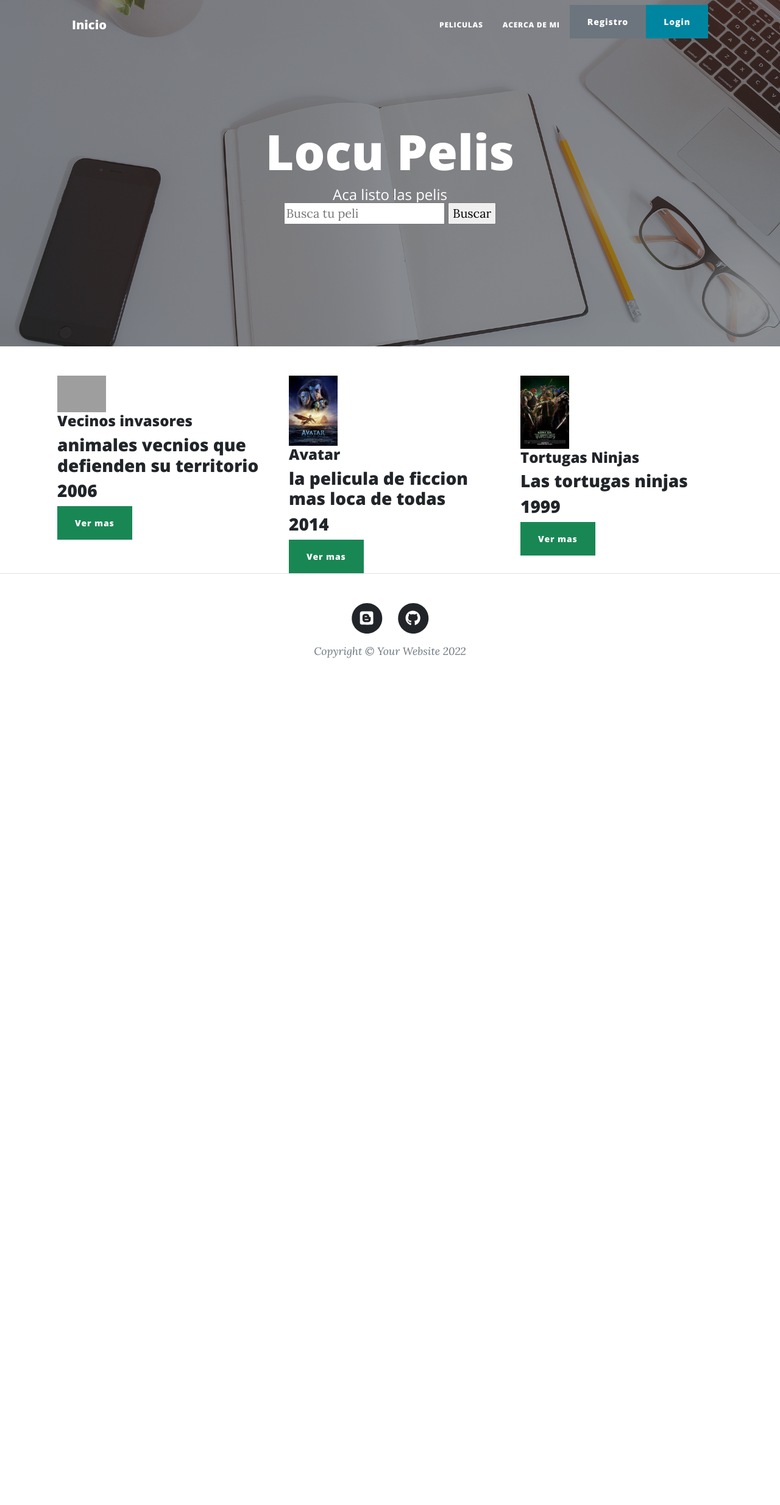
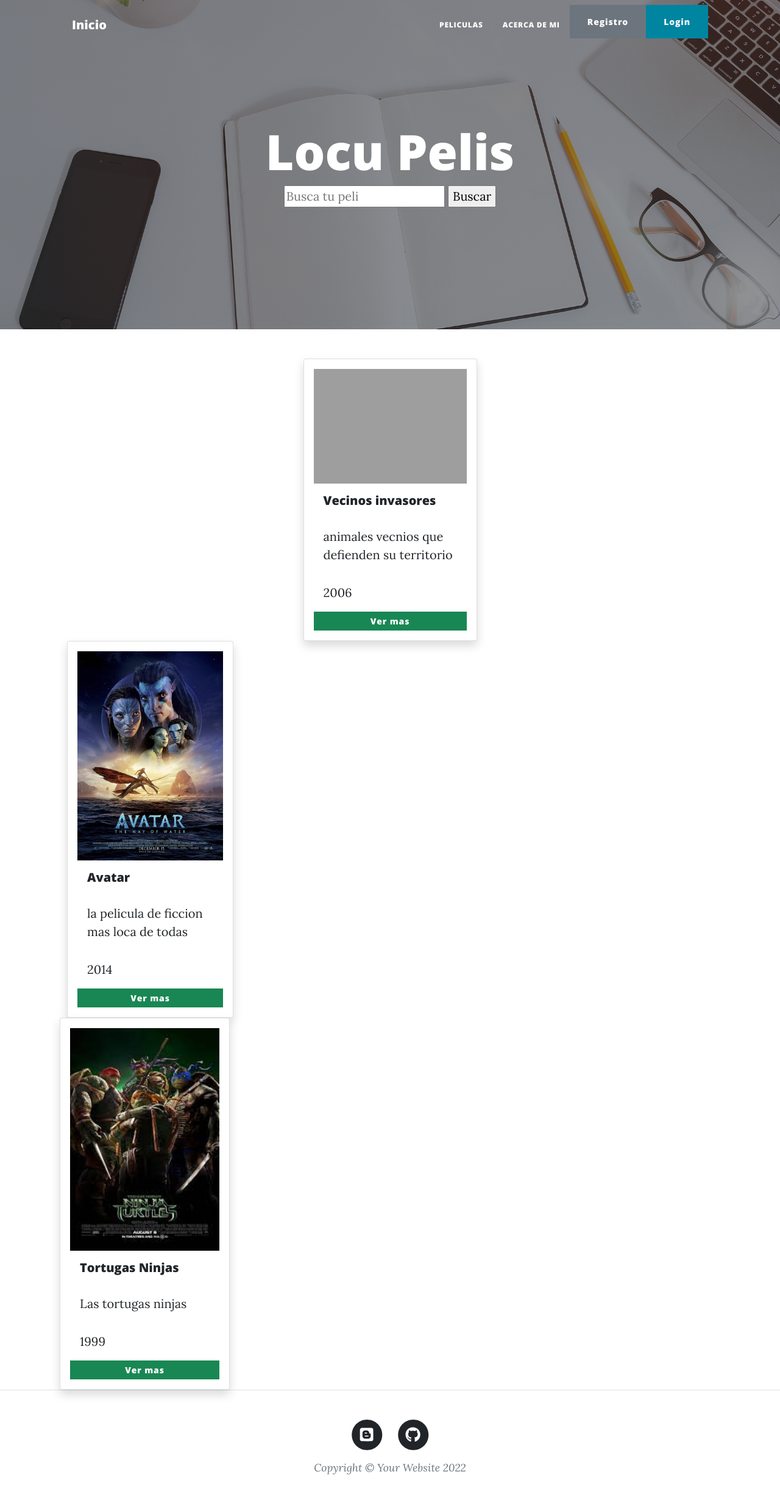
Before and after one commit to axelrivm/Blog-Pelicula-proyectoFinal, a Django app: page /Blog/listarPeli/ in a window 1280 px wide. Shown: the whole page at 61% size. Before the commit the page ends 1079 px from the top, so only its background shows below. Run offline with Django 4.2, Linux system fonts and the light colour scheme; data comes from the database, SQL or seed files in the repository; both versions use the stored data as it was after the commit; parts of the project's set-up code (start-up, migrations or seed data) failed here and were passed over; some libraries are stand-ins or nearby versions; grey boxes are pictures that could not be loaded.

Commit message:
Release 1.2.0

```diff
--- a/Blog/templates/main/about.html
+++ b/Blog/templates/main/about.html
@@ -1,12 +1,6 @@
 {% extends "main/padre.html" %}
 
 {% load static %}
-
-{% block titulo%}
-
-<span class="subheading">Acerca de mi</span>
-
-{% endblock %}
 
 {% block funcion %}
     <div class="" style="max-width: 100%;">
--- a/Blog/templates/main/lista.html
+++ b/Blog/templates/main/lista.html
@@ -1,13 +1,6 @@
 {% extends "main/padre.html" %}
 
 {% load static %}
-
-{% block titulo%}
-
-    <span class="subheading">Aca listo las pelis</span>
-
-{% endblock %}
-
 
 {% block funcion %}
     {% if user.is_authenticated %}
@@ -26,17 +19,21 @@
     <div class="container">
         <div class="row gx-4 gx-lg-5 justify-content-center">
             {% for peli in peliculas %}
-                <div class="col-4">
-                    <img src="{{ peli.imagen.url }}" width=80 >
-                    <h4>{{peli.nombre}} </h4>
-                    <h3>{{peli.sinopsis}}</h3>
-                    <h3>{{peli.año}}</h3>
-                    {% if user.is_authenticated %}
-                    <a class="btn btn-danger" href="{% url 'modificarPeli' peli.id %}">Modificar</a>
-                    <a class="btn btn-danger" href="{% url 'eliminarPeli' peli.id %}">Eliminar</a>
+            <div class="card mx-3 p-3 col-3 shadow bg-white rounded">
+                <img src="{{ peli.imagen.url }}" class="card-img-top" alt="...">
+                <div class="card-body">
+                  <h5 class="card-title">{{peli.nombre}}</h5>
+                  <p class="card-text">{{peli.sinopsis}}</p>
+                  <p class="card-text">{{peli.año}}</p>
+                </div>
+                  {% if user.is_authenticated %}
+                  <div class="card-footer bg-transparent">
+                  <a class="btn btn-warning btn-sm" href="{% url 'modificarPeli' peli.id %}">Modificar</a>
+                <a class="btn btn-danger btn-sm" href="{% url 'eliminarPeli' peli.id %}">Eliminar</a>
                     {% endif%}
-                    <a class="btn btn-success"  href="{% url 'verPeliDetalle' peli.id %}">Ver mas</a>
+                    <a class="btn btn-success btn-sm"  href="{% url 'verPeliDetalle' peli.id %}">Ver mas</a>
                 </div>
+              </div>
             {% endfor %}
         </div>
     </div>
--- a/Blog/templates/main/verPeliDetalle.html
+++ b/Blog/templates/main/verPeliDetalle.html
@@ -3,11 +3,6 @@
 
 {% load static %}
 
-{% block titulo%}
-
-<span class="subheading">Aca veo la peli con detalle</span>
-
-{% endblock %}
 
 {% block funcion2 %}
 
--- a/Usuario/views.py
+++ b/Usuario/views.py
@@ -24,7 +24,7 @@ def ingreso(request):
             usuario= authenticate(username=name, password=password)
             if usuario is not None:
                 login(request, usuario)
-                return render(request, "main/inicio.html", {"mensaje":f"Usuario {usuario} ingresado correctamente"})
+                return redirect('inicio')
             else:
                 return render(request, "main/login.html", {"form": form, "mensaje": "Error al ingresar el usuario"})
         else:
@@ -39,7 +39,7 @@ def register(request):
         if form.is_valid():
             username= form.cleaned_data
             form.save()
-            return render(request, "main/inicio.html", {"mensaje":f"Usuario {username} creado correctamente"})
+            return redirect('inicio')
         else:
             return render(request, "main/register.html", {"form": form, "mensaje": "Error al crear el usuario"})
 
@@ -61,7 +61,7 @@ def editarPerfil(request):
             usuario.first_name = info["first_name"]
             usuario.last_name = info["last_name"]
             usuario.save()
-            return render(request, "main/inicio.html", {"mensaje":f"Usuario {usuario} modificado correctamente"})
+            return redirect('inicio')
         else:
             return render(request, "main/editarPerfil.html", {"form": form, "nombreusuario":usuario.username})
     else:
```
Also changed, not shown: Blog/templates/main/altaPeli.html (+0 -8 lines), Blog/templates/main/modificar.html (+0 -8 lines), Blog/templates/main/verPeli.html (+14 -10 lines), Usuario/templates/main/editarPerfil.html (+0 -8 lines), Usuario/templates/main/listarPerfil.html (+0 -7 lines), Usuario/templates/main/register.html (+0 -8 lines), db.sqlite3, media/avatar/TMT_b3vfy8L.jpg (added).
